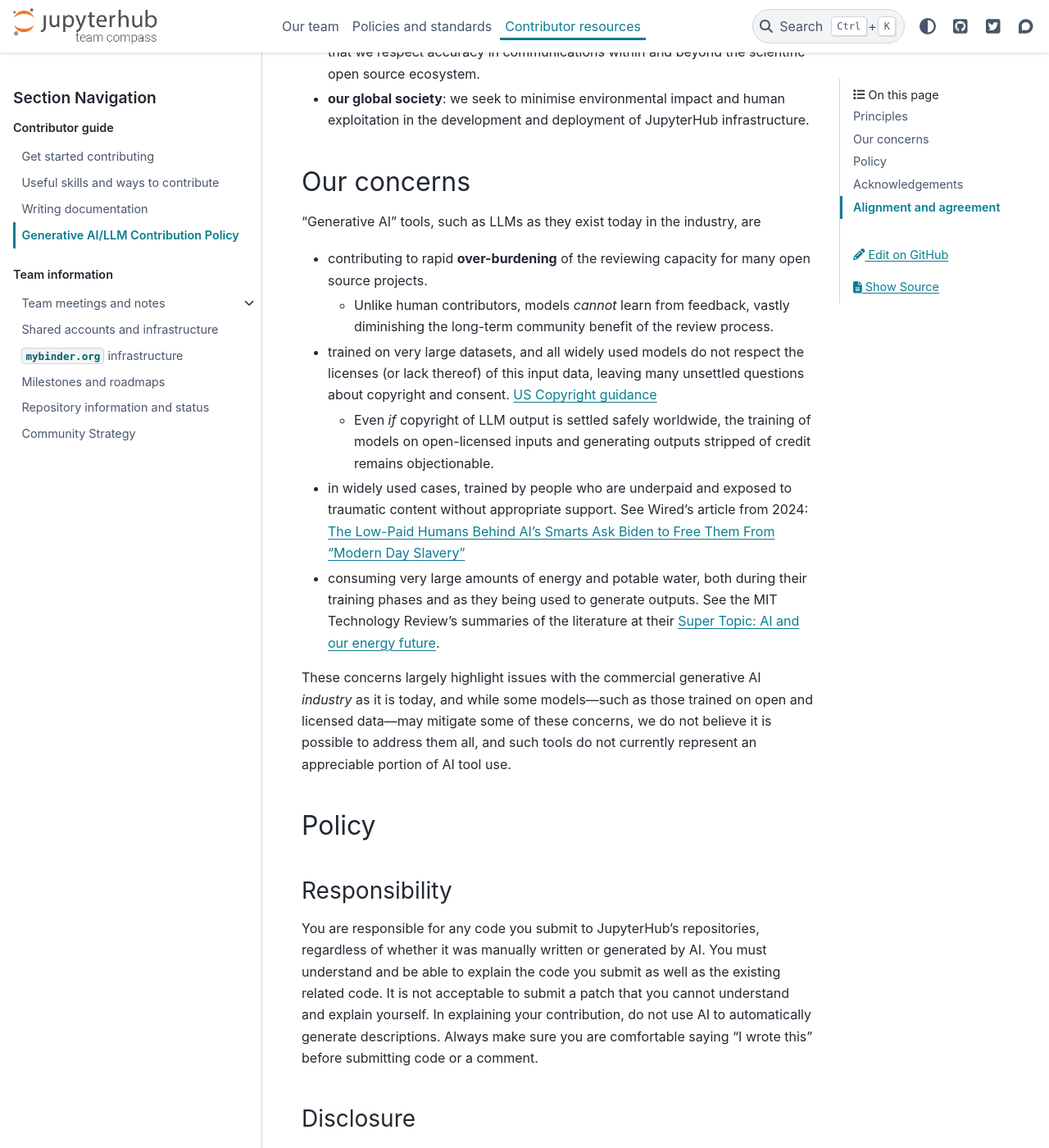
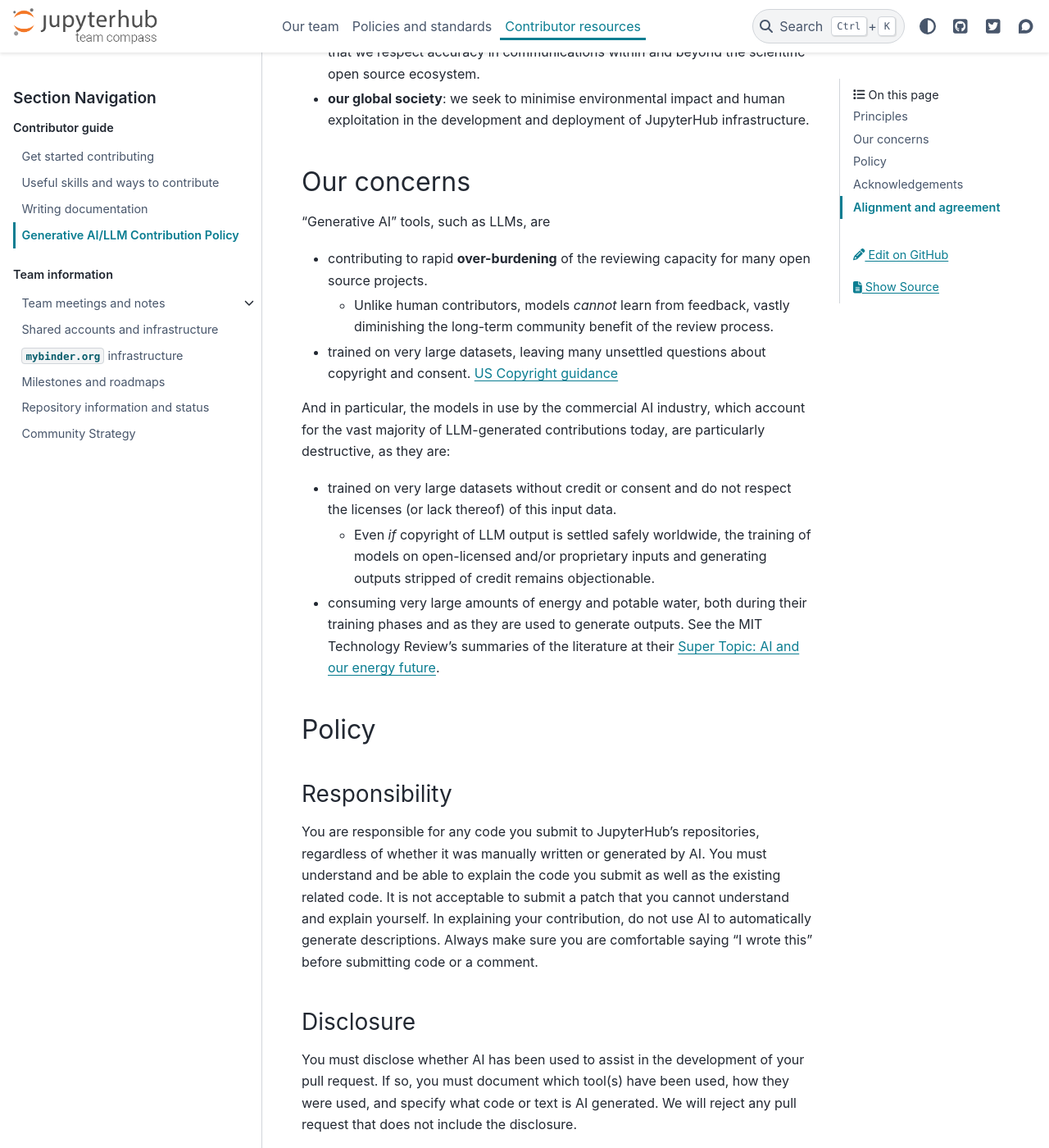
Before and after one commit to jupyterhub/team-compass, a Sphinx documentation site: the page built from docs/contribute/llm.md, in a window 1280 px wide and 1400 px high, scrolled down 983 px. Shown: the whole window at 82% size. Built offline with Sphinx 7.4.7 and the PyData theme 0.15.4, drawn with Linux system fonts in a browser that asks for light colours; the version number could not be read and is left out; some of the changed text lies outside the part shown.

Commit message:
more clearly separate harms of the AI industry from those generic to LLMs as a technology

```diff
--- a/docs/contribute/llm.md
+++ b/docs/contribute/llm.md
@@ -27,20 +27,17 @@
 
 ## Our concerns
 
-"Generative AI" tools, such as LLMs as they exist today in the industry, are
+"Generative AI" tools, such as LLMs, are
 
 * contributing to rapid **over-burdening** of the reviewing capacity for many open source projects.
   * Unlike human contributors, models _cannot_ learn from feedback, vastly diminishing the long-term community benefit of the review process.
-* trained on very large datasets, and all widely used models do not respect the licenses (or lack thereof) of this input data, leaving many unsettled questions about copyright and consent. [US Copyright guidance](https://www.copyright.gov/ai/Copyright-and-Artificial-Intelligence-Part-2-Copyrightability-Report.pdf)
-  * Even _if_ copyright of LLM output is settled safely worldwide, the training of models on open-licensed inputs and generating outputs stripped of credit remains objectionable.
-* in widely used cases, trained by people who are underpaid and exposed to traumatic content without appropriate support.
-  See Wired's article from 2024: [The Low-Paid Humans Behind AI’s Smarts Ask Biden to Free Them From "Modern Day Slavery"](https://www.wired.com/story/low-paid-humans-ai-biden-modern-day-slavery)
-* consuming very large amounts of energy and potable water, both during their training phases and as they being used to generate outputs. See the MIT Technology Review's summaries of the literature at their [Super Topic: AI and our energy future](https://www.technologyreview.com/supertopic/ai-energy-package/).
+* trained on very large datasets, leaving many unsettled questions about copyright and consent. [US Copyright guidance](https://www.copyright.gov/ai/Copyright-and-Artificial-Intelligence-Part-2-Copyrightability-Report.pdf)
 
-These concerns largely highlight issues with the commercial generative AI _industry_ as it is today,
-and while some models—such as those trained on open and licensed data—may mitigate some of these concerns,
-we do not believe it is possible to address them all,
-and such tools do not currently represent an appreciable portion of AI tool use.
+And in particular, the models in use by the commercial AI industry, which account for the vast majority of LLM-generated contributions today, are particularly destructive, as they are:
+
+* trained on very large datasets without credit or consent and do not respect the licenses (or lack thereof) of this input data.
+  * Even _if_ copyright of LLM output is settled safely worldwide, the training of models on open-licensed and/or proprietary inputs and generating outputs stripped of credit remains objectionable.
+* consuming very large amounts of energy and potable water, both during their training phases and as they are used to generate outputs. See the MIT Technology Review's summaries of the literature at their [Super Topic: AI and our energy future](https://www.technologyreview.com/supertopic/ai-energy-package/).
 
 ## Policy
 
```
Also changed, not shown: other parts of docs/contribute/llm.md (+1 -0 lines).
